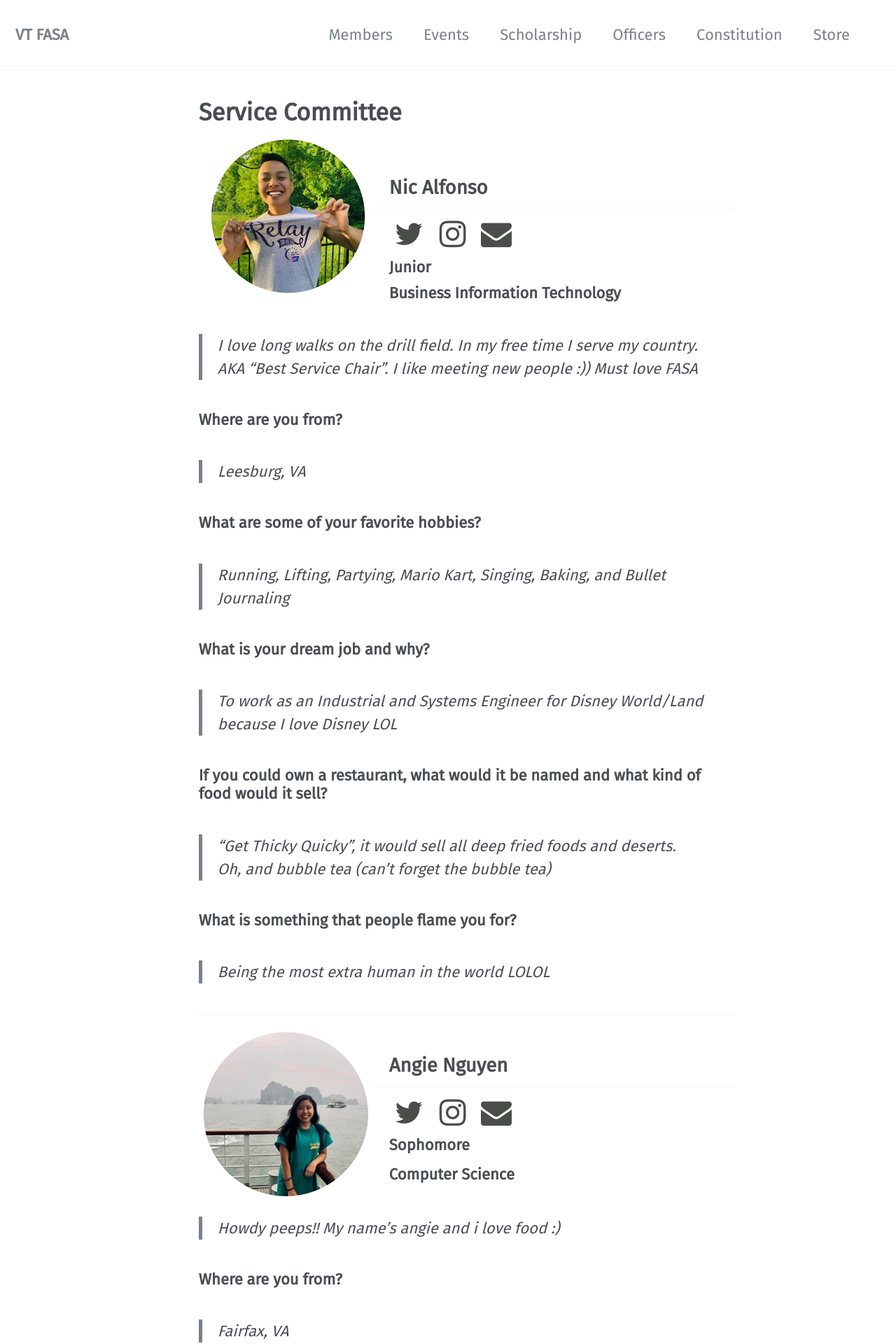
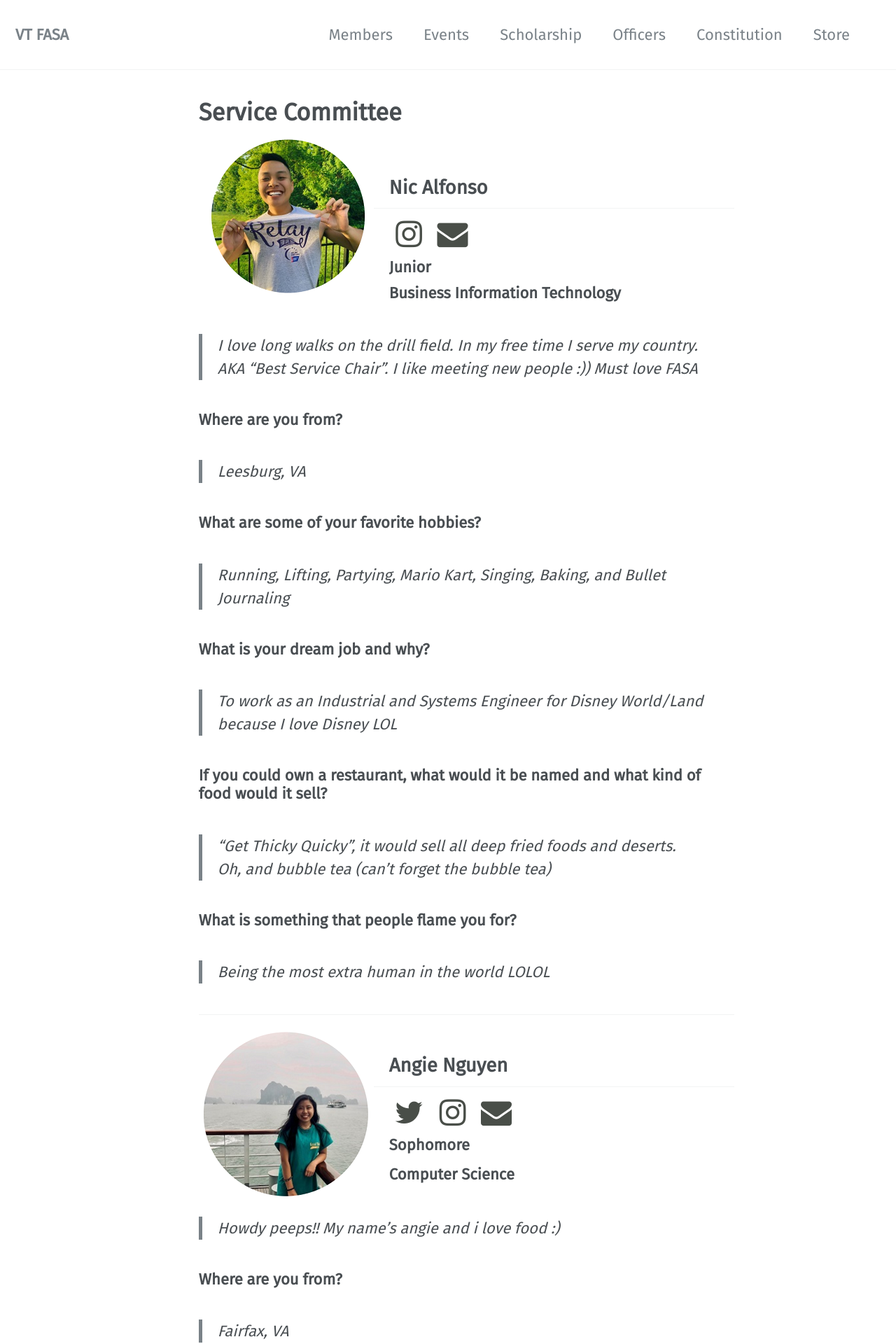
Before and after one commit to vtfasa/vtfasa.github.io, a Jekyll site: the page built from _pages/officers/service.md, in a window 1280 px wide. Shown: the top 1920 px of the page at 70% size. Built offline with Jekyll 4.4.1, drawn with Linux system fonts in a browser that asks for light colours; some web fonts are replaced.

Commit message:
Update service.md

```diff
--- a/_pages/officers/service.md
+++ b/_pages/officers/service.md
@@ -15,7 +15,7 @@ permalink: /officers/service/
 
 ![image-left]({{ "/assets/images/officers/small/nicCircle.png" | absolute_url }}){: .align-left}
 ## Nic Alfonso
-<p style="margin-bottom: 0.45em; padding: 0"><a href="https://twitter.com/tristenngu" style="color: #494e48"><i class="fa fa-2x fa-fw fa-twitter"></i></a>
+<p style="margin-bottom: 0.45em; padding: 0">
 <a href="https://www.instagram.com/nic_alfonso/" style="margin: 0; padding: 0"><i class="fa fa-2x fa-fw fa-instagram" style="color: #494e48"></i></a>
 <a href="mailto:nica14@vt.edu" style="margin: 0; padding: 0"><i class="fa fa-2x fa-fw fa-envelope" style="color: #494e48"></i></a></p>
 <h3 style="margin-top: 0">Junior</h3>
```
